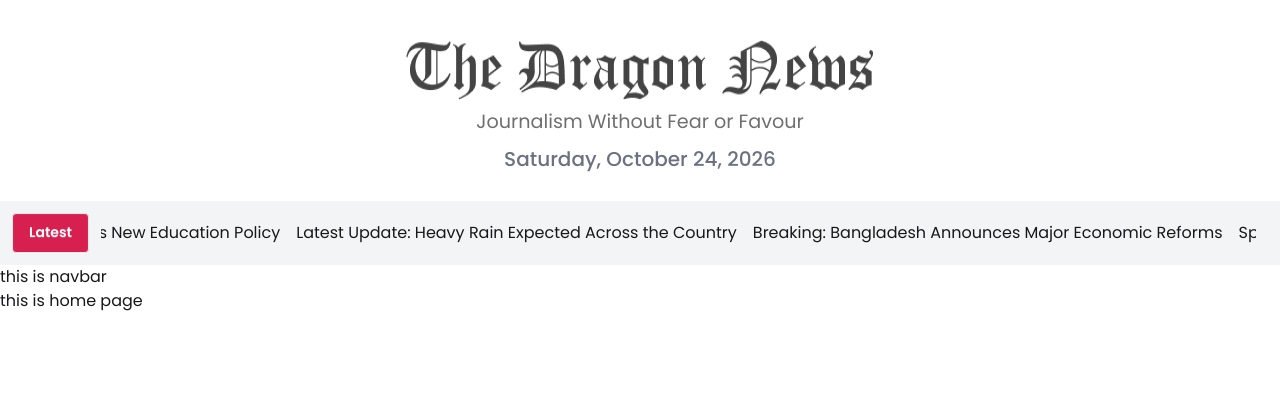
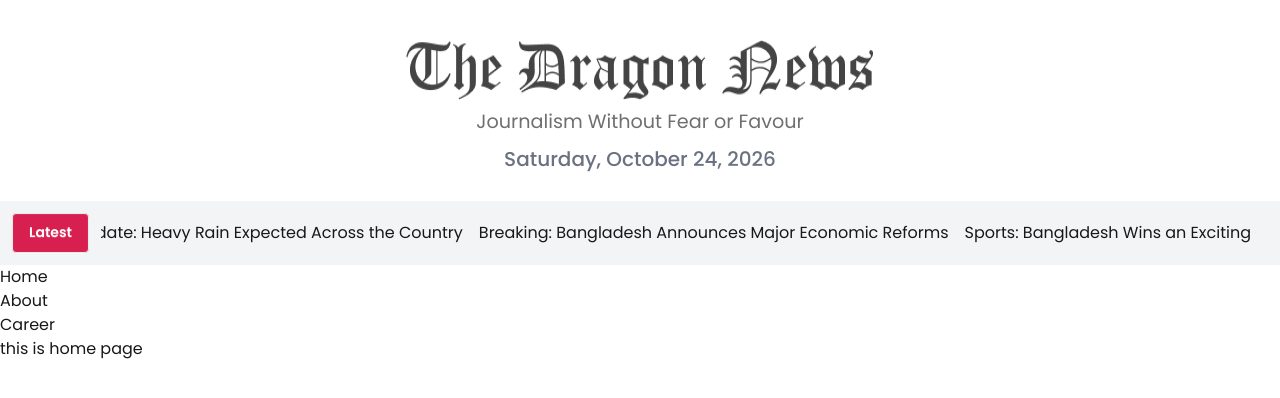
Before and after one commit to antick-arch/dragon_news, a Next.js app: page / in a window 1280 px wide. Shown: the top 398 px of the page. Built offline with nearby package versions, Linux system fonts and the light colour scheme.

Commit message:
fix: enhance BreakingNews component with pauseOnHover functionality and adjust Navbar structure

```diff
--- a/src/componets/shared/BreakingNews.jsx
+++ b/src/componets/shared/BreakingNews.jsx
@@ -40,7 +40,7 @@ const BreakingNews = () => {
   return (
     <div className="flex container mx-auto bg-gray-100 p-3 border-none">
         <button className="btn bg-[#D72050] text-white">Latest</button>
-        <Marquee className="mx-3">
+        <Marquee pauseOnHover speed={100} className="mx-3">
             {
                 breakingNews.map((news)=>(
                     <h2 key={news.id} className="mx-2">
--- a/src/componets/shared/Navbar.jsx
+++ b/src/componets/shared/Navbar.jsx
@@ -3,7 +3,13 @@ import React from 'react';
 const Navbar = () => {
     return (
         <div>
-           this is navbar
+            <div></div>
+            <ul>
+                <li>Home</li>
+                <li>About</li>
+                <li>Career</li>
+            </ul>
+            <div></div>
         </div>
     );
 };
```
